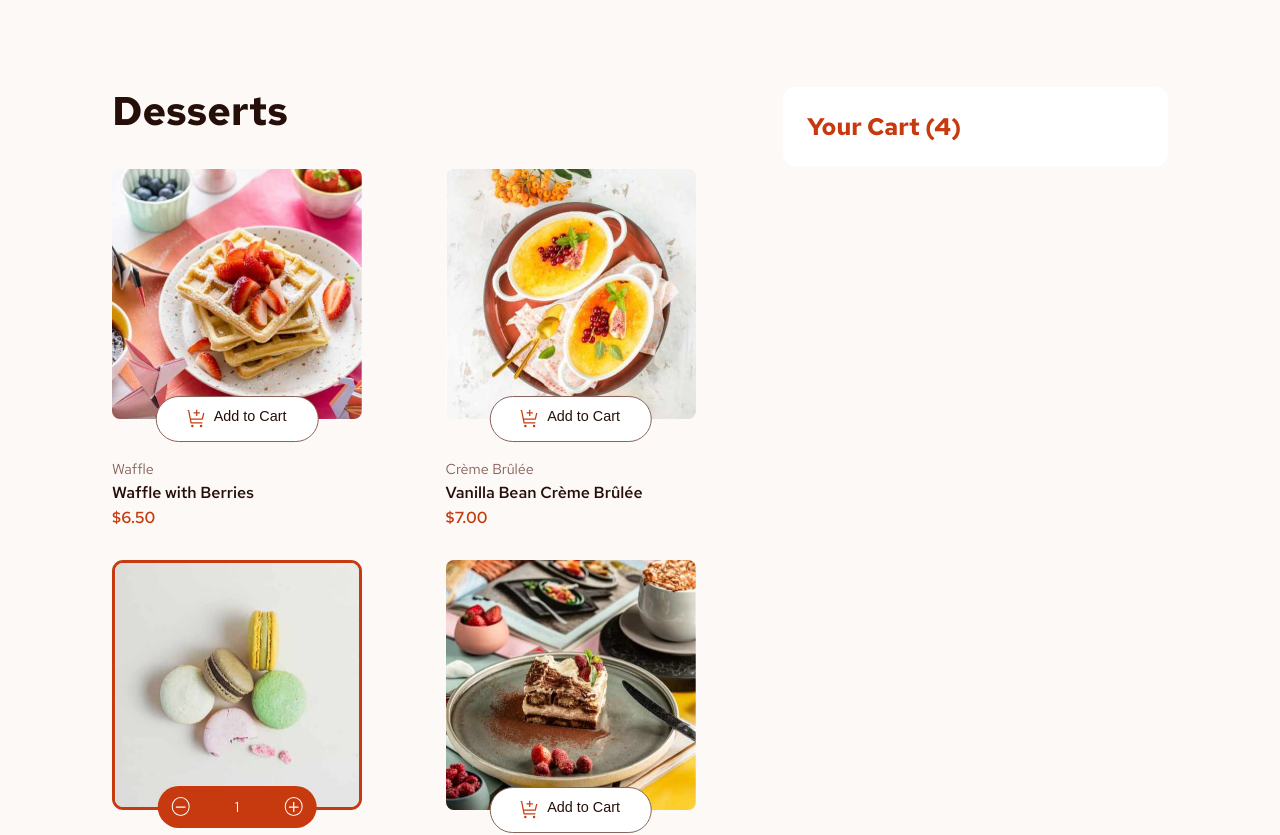
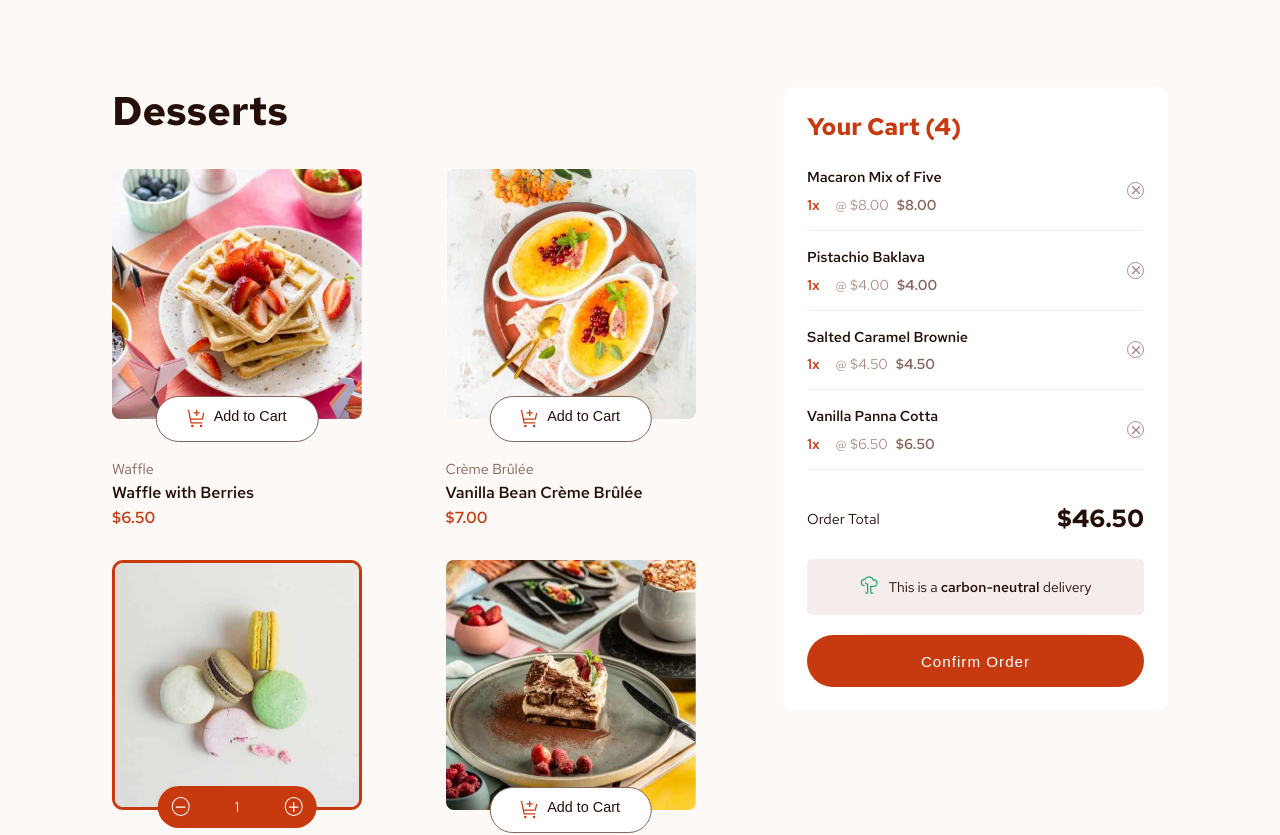
Before and after one commit to Ah-Ibrahim/Desserts-list-with-cart, a React (Vite) app: page / in a window 1280 px wide. Shown: the top 835 px of the page. Built offline with nearby package versions, Linux system fonts and the light colour scheme.

Commit message:
Finished UI of Cart element

```diff
--- a/src/App.css
+++ b/src/App.css
@@ -1,5 +1,6 @@
 :root {
     --red: hsl(14, 86%, 42%);
+    --dark-red: hsl(14, 81%, 33%);
     --green: hsl(159, 69%, 38%);
     --white: #fff;
 
--- a/src/components/Cart.css
+++ b/src/components/Cart.css
@@ -11,6 +11,8 @@
     color: var(--red);
 }
 
+/* Empty State */
+
 .cart-container__desc {
     text-align: center;
     font-size: 0.9rem;
@@ -22,3 +24,123 @@
 .cart-container__desc .empty-cart {
     margin: 2.5rem 0 0.75rem;
 }
+
+/* Selected Items State */
+
+.cart-container__body {
+    padding-top: 0.55rem;
+}
+
+.cart-item {
+    display: flex;
+    flex-direction: row;
+    justify-content: space-between;
+    align-items: center;
+    padding-bottom: 1rem;
+    border-bottom: 1px solid var(--rose-100);
+    margin-top: 1rem;
+}
+
+
+.cart-item .heading {
+    font-size: 0.9rem;
+    font-weight: 500;
+}
+
+.cart-item__info .body {
+    font-size: 0.9rem;
+    margin-top: 0.55rem;
+    display: flex;
+    flex-direction: row;
+    gap: 0.5rem;
+}
+
+.cart-item__info .body .quantity {
+    color: var(--red);
+    font-weight: 500;
+    margin-right: 0.5rem;
+}
+
+.cart-item__info .body .price {
+    color: var(--rose-400)
+}
+
+.cart-item__info .body .price--total {
+    color: var(--rose-500);
+    font-weight: 500;
+}
+
+.cart-item .btn--remove {
+    width: 17px;
+    height: 17px;
+    background-color: transparent;
+    border: 1px solid var(--rose-400);
+    border-radius: 50%;
+    display: grid;
+    place-content: center;
+    transition: all 0.3s;
+}
+
+.cart-item .btn--remove svg {
+    fill: var(--rose-400);
+    transition: all 0.3s;
+}
+
+.cart-item .btn--remove:hover {
+    border-color: var(--rose-900)
+}
+
+.cart-item .btn--remove:hover svg {
+    fill: var(--rose-900)
+}
+
+
+.order {
+    display: flex;
+    flex-direction: row;
+    justify-content: space-between;
+    align-items: center;
+    padding: 2rem 0 1.5rem;
+}
+
+.order__text {
+    font-size: 0.9rem;
+}
+
+.order__price {
+    font-size: 1.55rem;
+    font-weight: 700;
+}
+
+.card {
+    background-color: var(--rose-100);
+    padding: 1rem 0;
+    display: flex;
+    flex-direction: row;
+    justify-content: center;
+    align-items: center;
+    gap: 0.5rem;
+    font-size: 0.875rem;
+    border-radius: 5px;
+}
+
+
+.card .highlight {
+    font-weight: 500;
+}
+
+.btn--confirm {
+    margin-top: 1.25rem;
+    background-color: var(--red);
+    color: var(--white);
+    padding: 1.15em;
+    width: 100%;
+    font-size: 0.95rem;
+    border-radius: 2rem;
+    letter-spacing: 1px;
+    transition: all 0.3s;
+}
+
+.btn--confirm:hover {
+    background-color: var(--dark-red);
+}
--- a/src/components/Cart.jsx
+++ b/src/components/Cart.jsx
@@ -5,11 +5,62 @@ function Cart({ Desserts, setDesserts }) {
 	const selectedItems = Desserts.filter((item) => item.quantity > 0);
 	const totalQuantity = selectedItems.reduce((accumulator, item) => accumulator + item.quantity, 0);
 
+	console.log(selectedItems);
+
+	const items = selectedItems.map((item) => {
+		return (
+			<div key={item.id} className="cart-item">
+				<div className="cart-item__info">
+					<div className="heading">{item.name}</div>
+					<div className="body">
+						<div className="quantity">{item.quantity}x</div>
+						<div className="price">@ ${item.price.toFixed(2)}</div>
+						<div className="price price--total">${(item.price.toFixed(2) * item.quantity).toFixed(2)}</div>
+					</div>
+				</div>
+				<button className="btn btn--remove">
+					<svg xmlns="http://www.w3.org/2000/svg" width="10" height="10" fill="none" viewBox="0 0 10 10">
+						<path d="M8.375 9.375 5 6 1.625 9.375l-1-1L4 5 .625 1.625l1-1L5 4 8.375.625l1 1L6 5l3.375 3.375-1 1Z" />
+					</svg>
+				</button>
+			</div>
+		);
+	});
+
 	if (totalQuantity > 0) {
 		return (
 			<aside className="cart-container">
 				<h2 className="cart-container__heading">Your Cart ({totalQuantity})</h2>
-				<div className="cart-container__body"></div>
+				<div className="cart-container__body">
+					{items}
+					<div className="order">
+						<div className="order__text">Order Total</div>
+						<div className="order__price">$46.50</div>
+					</div>
+					<div className="card">
+						<div className="card__icon">
+							<svg
+								xmlns="http://www.w3.org/2000/svg"
+								width="21"
+								height="20"
+								fill="none"
+								viewBox="0 0 21 20">
+								<path
+									fill="#1EA575"
+									d="M8 18.75H6.125V17.5H8V9.729L5.803 8.41l.644-1.072 2.196 1.318a1.256 1.256 0 0 1 .607 1.072V17.5A1.25 1.25 0 0 1 8 18.75Z"
+								/>
+								<path
+									fill="#1EA575"
+									d="M14.25 18.75h-1.875a1.25 1.25 0 0 1-1.25-1.25v-6.875h3.75a2.498 2.498 0 0 0 2.488-2.747 2.594 2.594 0 0 0-2.622-2.253h-.99l-.11-.487C13.283 3.56 11.769 2.5 9.875 2.5a3.762 3.762 0 0 0-3.4 2.179l-.194.417-.54-.072A1.876 1.876 0 0 0 5.5 5a2.5 2.5 0 1 0 0 5v1.25a3.75 3.75 0 0 1 0-7.5h.05a5.019 5.019 0 0 1 4.325-2.5c2.3 0 4.182 1.236 4.845 3.125h.02a3.852 3.852 0 0 1 3.868 3.384 3.75 3.75 0 0 1-3.733 4.116h-2.5V17.5h1.875v1.25Z"
+								/>
+							</svg>
+						</div>
+						<div className="card__text">
+							This is a <span className="highlight">carbon-neutral</span> delivery
+						</div>
+					</div>
+					<button className="btn btn--confirm">Confirm Order</button>
+				</div>
 			</aside>
 		);
 	} else if (totalQuantity === 0) {
--- a/src/components/DessertsCard.css
+++ b/src/components/DessertsCard.css
@@ -5,14 +5,7 @@
 }
 
 .item {
-    /* margin: 10.5rem 7rem; */
     width: 250px;
-}
-
-.btn {
-    outline: none;
-    cursor: pointer;
-    border: none;
 }
 
 .item__figure {
--- a/src/components/DessertsList.css
+++ b/src/components/DessertsList.css
@@ -1,4 +1,4 @@
-.heading {
+.list .heading {
     font-size: 2.5rem;
     margin-bottom: 2rem;
 }
@@ -8,3 +8,9 @@
     grid-template-columns: repeat(auto-fit, minmax(250px, 1fr));
     gap: 2rem 0.75rem;
 }
+
+.btn {
+    outline: none;
+    cursor: pointer;
+    border: none;
+}
```
